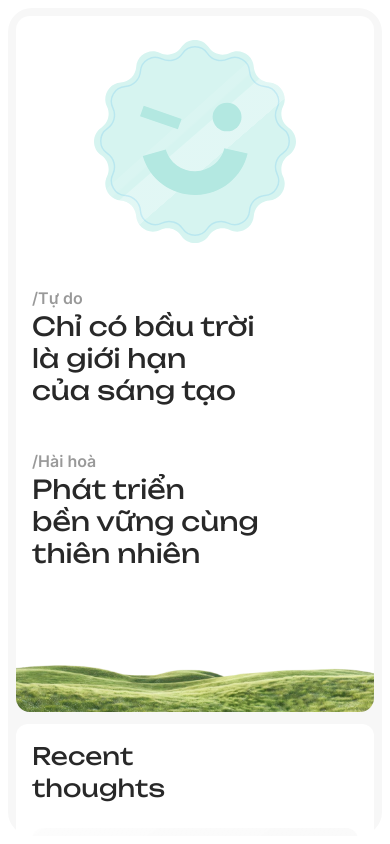
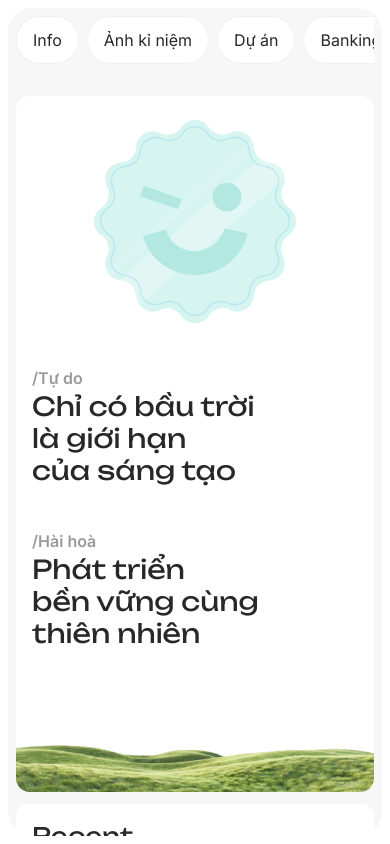
Before and after one commit to lnson1551/portfolio, a React (Vite) app: page / in a window 390 px wide. Built offline with nearby package versions, Linux system fonts and the light colour scheme.

Commit message:
Use compact mobile menu only on detail pages

```diff
--- a/src/components/layout/PageShell.css
+++ b/src/components/layout/PageShell.css
@@ -28,16 +28,12 @@
 @media (max-width: 900px) {
   .page-shell {
     --mobile-header-row-height: 4rem;
-    --mobile-nav-clearance: 0rem;
+    --mobile-nav-clearance: 5rem;
     --mobile-header-clearance: 2.5rem;
 
     grid-template-columns: 1fr;
     gap: var(--space-3);
     padding: var(--space-3);
-  }
-
-  .page-shell[data-has-compact-menu="true"] {
-    --mobile-nav-clearance: 5rem;
   }
 
   .page-shell__main {
@@ -62,10 +58,6 @@
     right: 0;
     left: 0;
     overflow: visible;
-  }
-
-  .page-shell[data-has-compact-menu="false"] .mobile-nav {
-    display: none;
   }
 
   .page-shell[data-has-compact-menu="false"] .page-header {
--- a/src/components/layout/PageShell.tsx
+++ b/src/components/layout/PageShell.tsx
@@ -141,9 +141,9 @@ export function PageShell({ activePath, children }: PageShellProps) {
     >
       <Sidebar activePath={activePath} sections={navigationSections} socialLinks={socialLinks} />
       <div className="page-shell__main" ref={mainRef}>
-        {hasCompactMenu && (
         <MobileNav
           activePath={activePath}
+          mode={hasCompactMenu ? "compact" : "regular"}
           sections={navigationSections}
           onOpenChange={(isOpen) => {
             if (isOpen) {
@@ -151,7 +151,6 @@ export function PageShell({ activePath, children }: PageShellProps) {
             }
           }}
         />
-        )}
         {children}
       </div>
     </div>
--- a/src/components/navigation/MobileNav.css
+++ b/src/components/navigation/MobileNav.css
@@ -15,6 +15,10 @@
 
   .mobile-nav[data-open="true"] {
     z-index: 80;
+  }
+
+  .mobile-nav[data-compact="false"] {
+    pointer-events: auto;
   }
 
   .mobile-nav__bar {
@@ -86,6 +90,24 @@
     display: grid;
   }
 
+  .mobile-nav[data-compact="false"] .mobile-nav__menu {
+    position: static;
+    display: flex;
+    max-height: none;
+    gap: var(--space-2);
+    overflow-x: auto;
+    padding: 0;
+    border: 0;
+    border-radius: 0;
+    background: transparent;
+    box-shadow: none;
+    scrollbar-width: none;
+  }
+
+  .mobile-nav[data-compact="false"] .mobile-nav__menu::-webkit-scrollbar {
+    display: none;
+  }
+
   .mobile-nav__section {
     display: grid;
     gap: var(--space-2);
@@ -94,6 +116,15 @@
 
   .mobile-nav__section + .mobile-nav__section {
     padding-top: var(--space-5);
+  }
+
+  .mobile-nav[data-compact="false"] .mobile-nav__section {
+    flex: 0 0 auto;
+    padding: 0;
+  }
+
+  .mobile-nav[data-compact="false"] .mobile-nav__section + .mobile-nav__section {
+    padding-top: 0;
   }
 
   .mobile-nav__section-title {
@@ -110,6 +141,15 @@
     gap: var(--space-1);
   }
 
+  .mobile-nav[data-compact="false"] .mobile-nav__section-title {
+    display: none;
+  }
+
+  .mobile-nav[data-compact="false"] .mobile-nav__links {
+    display: flex;
+    gap: var(--space-2);
+  }
+
   .mobile-nav__link {
     display: flex;
     align-items: center;
@@ -123,6 +163,15 @@
     transition:
       background-color var(--duration-fast) var(--ease-standard),
       color var(--duration-fast) var(--ease-standard);
+  }
+
+  .mobile-nav[data-compact="false"] .mobile-nav__link {
+    min-height: 2.5rem;
+    padding: 0.5rem var(--space-4);
+    border: 1px solid var(--color-border-default);
+    border-radius: 999px;
+    background: var(--color-background-primary);
+    white-space: nowrap;
   }
 
   .mobile-nav__link:hover,
--- a/src/components/navigation/MobileNav.tsx
+++ b/src/components/navigation/MobileNav.tsx
@@ -4,6 +4,7 @@ import "./MobileNav.css";
 
 type MobileNavProps = {
   activePath: string;
+  mode?: "compact" | "regular";
   onOpenChange?: (isOpen: boolean) => void;
   sections: NavigationSection[];
 };
@@ -12,8 +13,9 @@ function hrefToPath(href: string) {
   return href.replace(/^#/, "");
 }
 
-export function MobileNav({ activePath, onOpenChange, sections }: MobileNavProps) {
+export function MobileNav({ activePath, mode = "regular", onOpenChange, sections }: MobileNavProps) {
   const [isOpen, setIsOpen] = useState(false);
+  const isCompact = mode === "compact";
 
   function setMenuOpen(nextOpen: boolean) {
     setIsOpen(nextOpen);
@@ -21,7 +23,8 @@ export function MobileNav({ activePath, onOpenChange, sections }: MobileNavProps
   }
 
   return (
-    <header className="mobile-nav" data-open={isOpen}>
+    <header className="mobile-nav" data-compact={isCompact} data-open={isOpen}>
+      {isCompact ? (
         <div className="mobile-nav__bar">
           <button
             aria-controls="mobile-navigation"
@@ -36,7 +39,8 @@ export function MobileNav({ activePath, onOpenChange, sections }: MobileNavProps
             <span aria-hidden="true" />
           </button>
         </div>
-      <nav className="mobile-nav__menu" data-open={isOpen} id="mobile-navigation" aria-label="Primary navigation">
+      ) : null}
+      <nav className="mobile-nav__menu" data-open={isCompact ? isOpen : true} id="mobile-navigation" aria-label="Primary navigation">
         {sections.map((section) => (
           <section className="mobile-nav__section" key={section.title}>
             <p className="mobile-nav__section-title">{section.title}</p>
```
Lines whose indentation alone changed are shown as unchanged.
